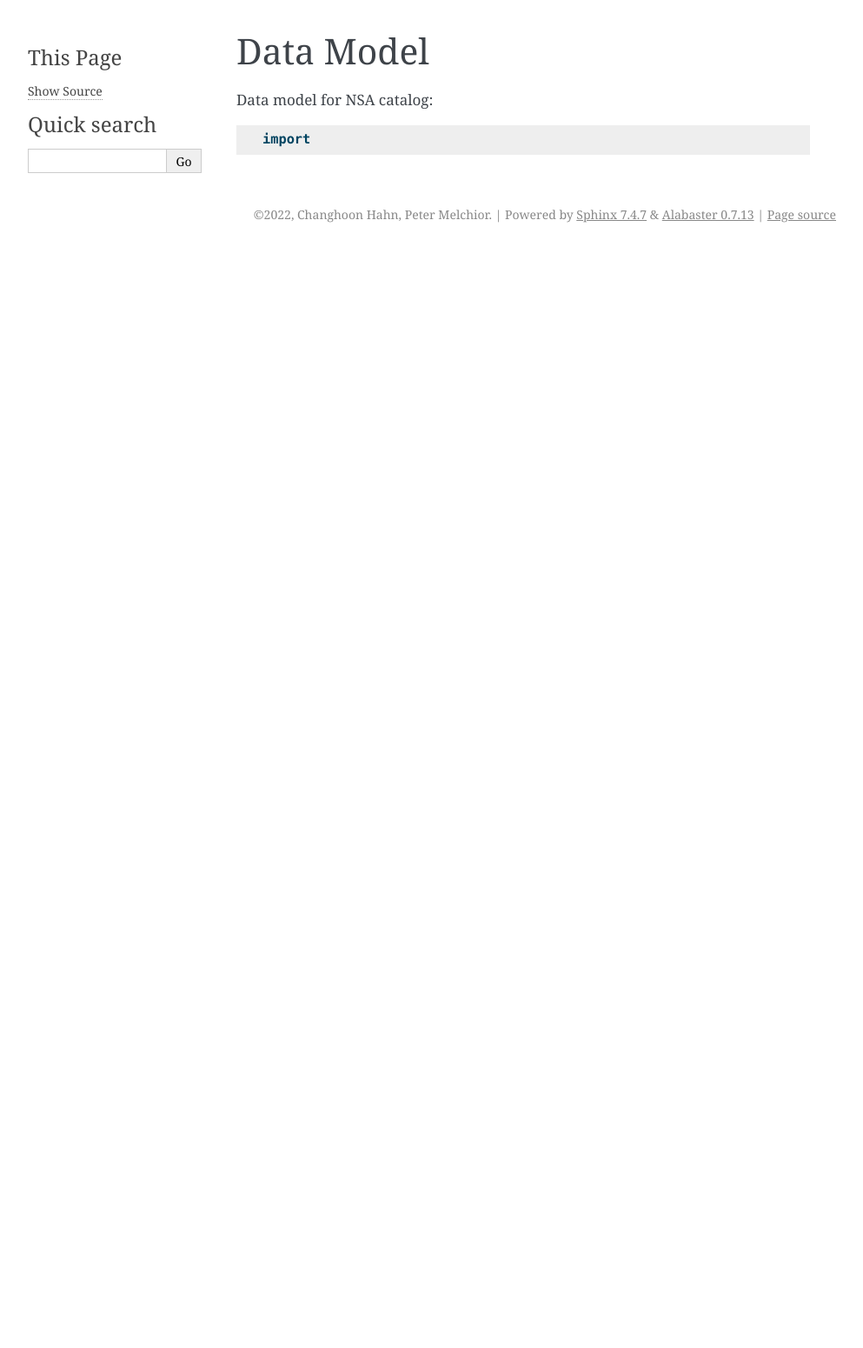
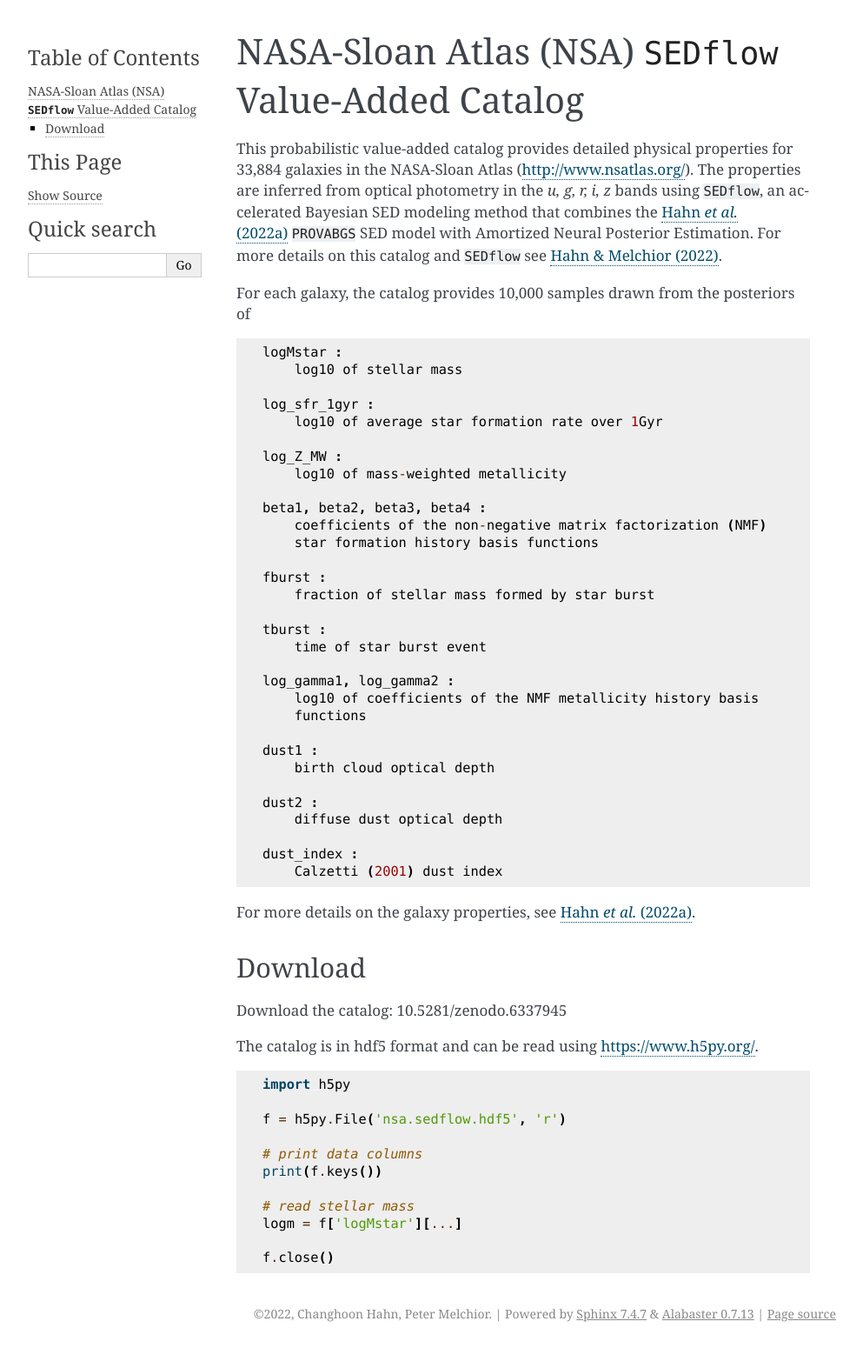
Before and after one commit to changhoonhahn/SEDflow, a Sphinx documentation site: the page built from docs/datamodel.rst, in a window 1280 px wide. Shown: the whole page at 87% size, without its empty margins (148-1141 px from the left). Built offline with Sphinx 7.4.7, drawn with Linux system fonts in a browser that asks for light colours; pages that are not in the unit, such as notebooks, are missing from menus; before the commit the page ends 900 px from its top, so only the background shows below that.

Commit message:
added details for website

```diff
--- a/docs/datamodel.rst
+++ b/docs/datamodel.rst
@@ -1,6 +1,73 @@
-Data Model
-==========
+NASA-Sloan Atlas (NSA) ``SEDflow`` Value-Added Catalog
+======================================================
 
-Data model for NSA catalog::
+This probabilistic  value-added catalog provides detailed physical properties
+for 33,884 galaxies in the NASA-Sloan Atlas (http://www.nsatlas.org/).
+The properties are inferred from optical photometry in the *u, g, r, i, z*
+bands using ``SEDflow``, an accelerated Bayesian SED modeling method that
+combines the |provabgs|_ ``PROVABGS`` SED model with Amortized Neural Posterior
+Estimation. For more details on this catalog and ``SEDflow`` see |sedflow|_.
 
-    import
+For each galaxy, the catalog provides 10,000 samples drawn from the posteriors of
+::
+
+    logMstar :
+        log10 of stellar mass
+
+    log_sfr_1gyr :
+        log10 of average star formation rate over 1Gyr
+
+    log_Z_MW :
+        log10 of mass-weighted metallicity
+
+    beta1, beta2, beta3, beta4 :
+        coefficients of the non-negative matrix factorization (NMF)
+        star formation history basis functions
+
+    fburst :
+        fraction of stellar mass formed by star burst
+
+    tburst :
+        time of star burst event
+
+    log_gamma1, log_gamma2 :
+        log10 of coefficients of the NMF metallicity history basis
+        functions
+
+    dust1 :
+        birth cloud optical depth
+
+    dust2 :
+        diffuse dust optical depth
+
+    dust_index :
+        Calzetti (2001) dust index
+
+For more details on the galaxy properties, see |provabgs|_.
+
+
+Download
+--------
+Download the catalog: 10.5281/zenodo.6337945
+
+The catalog is in hdf5 format and can be read using https://www.h5py.org/.
+::
+
+    import h5py
+
+    f = h5py.File('nsa.sedflow.hdf5', 'r')
+
+    # print data columns
+    print(f.keys())
+
+    # read stellar mass
+    logm = f['logMstar'][...]
+
+    f.close()
+
+
+.. _provabgs: https://ui.adsabs.harvard.edu/abs/2020ApJS..250....2V/abstract/
+.. |provabgs| replace:: Hahn *et al.* (2022a)
+
+.. _sedflow: https://ui.adsabs.harvard.edu/abs/2020ApJS..250....2V/abstract/
+.. |sedflow| replace:: Hahn & Melchior (2022)
```
Also changed, not shown: docs/index.rst (+42 -14 lines).
